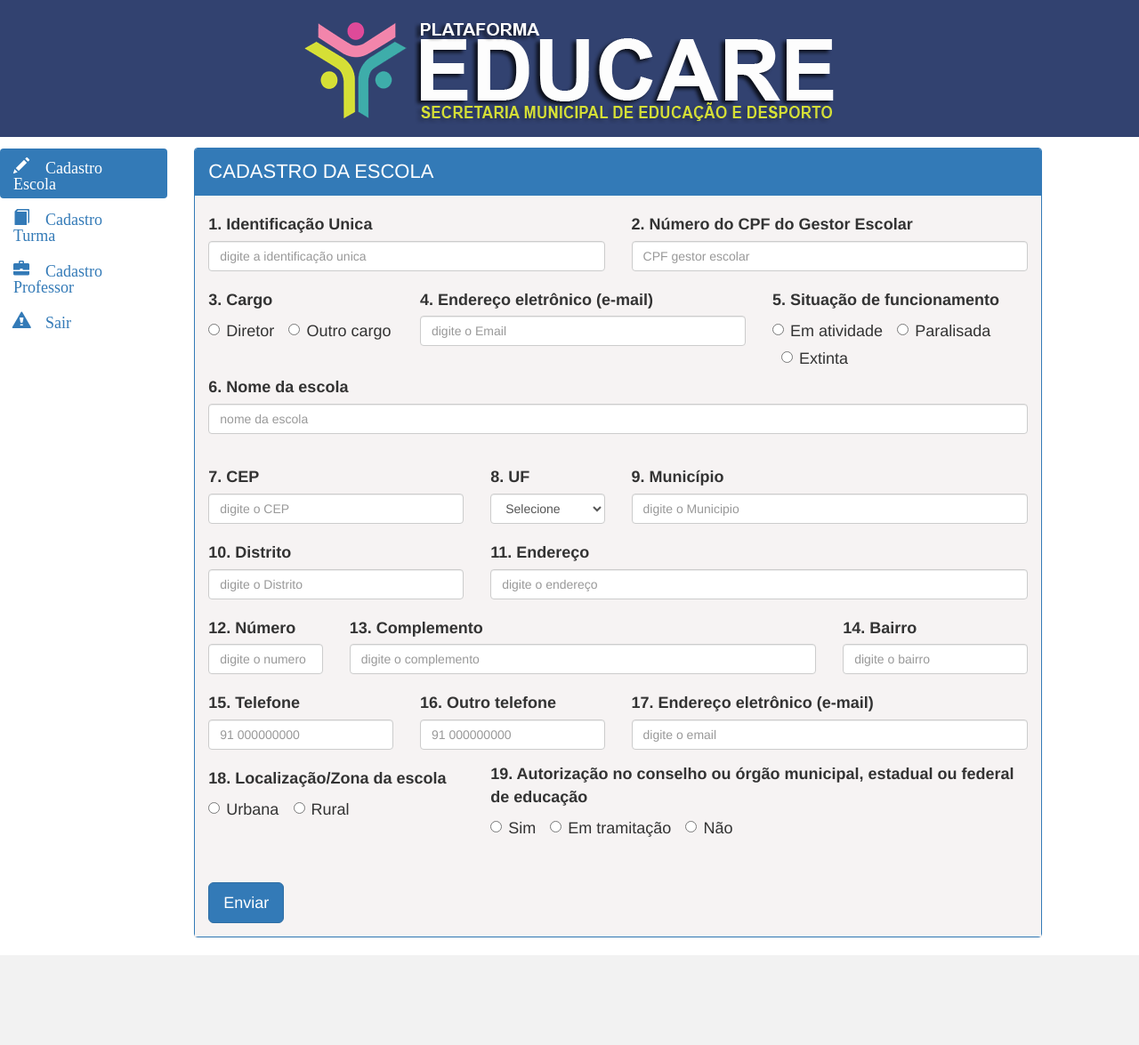
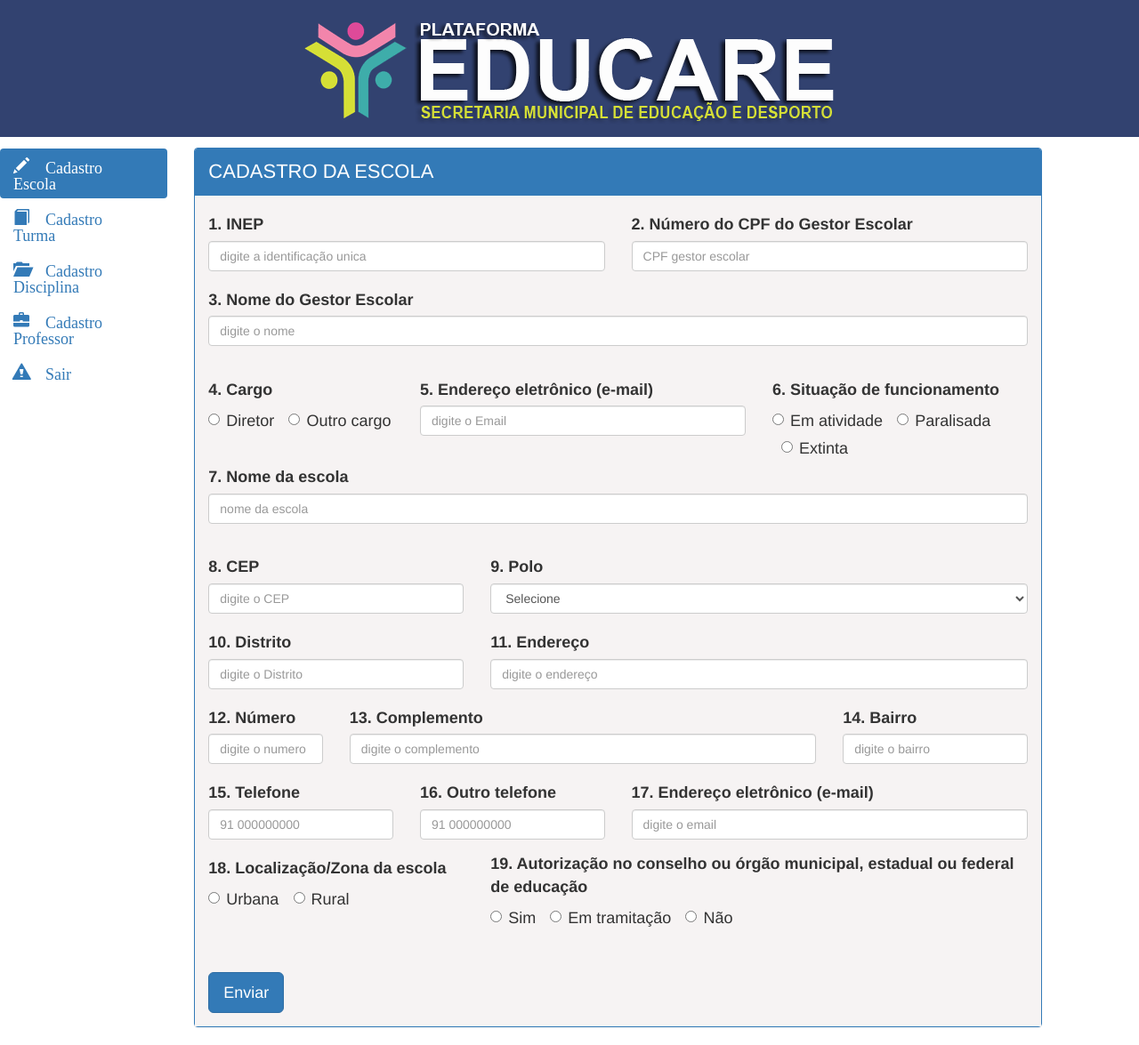
Before and after one commit to Jayce90/educare, a PHP site: page /perfil_semed/index_semed.php in a window 1280 px wide. Shown: the whole page at 89% size. Before the commit the page ends 1074 px from the top, so only its background shows below. Run offline with PHP 8.4, Linux system fonts and the light colour scheme.

Commit message:
## 22 - inclusao cadastro disciplina

```diff
--- a/perfil_semed/index_semed.php
+++ b/perfil_semed/index_semed.php
@@ -29,6 +29,7 @@
                 <ul class="nav nav-pills nav-stacked" id="myTabs">
                     <li class="active"><a class="glyphicon glyphicon-pencil" href="#cad_escola" data-toggle="pill"> Cadastro Escola</a></li>
                     <li><a class="glyphicon glyphicon-book" href="#cad_turma" data-toggle="pill"> Cadastro Turma</a></li>
+                    <li><a class="glyphicon glyphicon-folder-open" href="#cad_disciplina" data-toggle="pill"> Cadastro Disciplina</a></li>
                     <li><a class="glyphicon glyphicon-briefcase" href="#cad_professor" data-toggle="pill"> Cadastro Professor</a></li>
                     <li><a class="glyphicon glyphicon-alert" href="../index.php"> Sair</a></li>
                 </ul>
@@ -50,23 +51,26 @@
                                     <div class="row">
                                         <div class="col-md-6">
                                             <div class="form-group">
-                                                <label for="inputIdEscola">1. Identificação Unica</label>
-                                                <input type="text" name="cad_id_escola" class="form-control" id="inputIdEscola" placeholder="digite a identificação unica" required="" maxlength="" onkeypress="formatar(, this)" onblur="showride()">
+                                                <label for="inputIdEscola">1. INEP</label>
+                                                <input type="text" name="cad_id_escola" class="form-control" id="inputIdEscola" placeholder="digite a identificação unica" required="" maxlength="" onkeypress="return SomenteNumero(event);" onblur="showride()">
                                             </div>
                                         </div>
 
                                         <div class="col-md-6">
                                             <div class="form-group">
                                                 <label for="inputCpfGestorEscola">2. Número do CPF do Gestor Escolar</label>
-                                                <input type="text" name="cad_cpf_gestor_escola" class="form-control" id="inputCpfGestorEscola" placeholder="CPF gestor escolar" required="" maxlength="14" onkeypress="formatar ('###.###.###-##', this)" onblur="showhide()">
+                                                <input type="text" name="cad_cpf_gestor_escola" class="form-control" id="inputCpfGestorEscola" placeholder="CPF gestor escolar" required="" maxlength="14" onkeypress="formatar('###.###.###-##', this); return SomenteNumero(event);" onblur="showhide()">
                                             </div>
                                         </div>
                                     </div>
 
+                                    <label for="inputNomeGestorEscola">3. Nome do Gestor Escolar</label>
+                                    <input type="text" name="cad_nome_gestor_escola" class="form-control" id="inputNomeGestorEscola" placeholder="digite o nome"><br>
+
                                     <div class="row">
                                         <div class="col-md-3">
                                             <div class="form-group">
-                                                <label for="inputCargoGestorEscola">3. Cargo</label><br>
+                                                <label for="inputCargoGestorEscola">4. Cargo</label><br>
 
                                                 <label class="radio-inline">
                                                     <input type="radio" name="cad_cargo_gestor_escola" id="inputCargoGestorEscola" value="diretor"> Diretor
@@ -79,14 +83,14 @@
                                         </div>
                                         <div class="col-md-5">
                                             <div class="form-group">
-                                                <label for="inputEmailGestorEscola">4. Endereço eletrônico (e-mail)</label>
+                                                <label for="inputEmailGestorEscola">5. Endereço eletrônico (e-mail)</label>
                                                 <input type="text" name="cad_email_gestor_escola" class="form-control" id="inputEmailGestorEscola" placeholder="digite o Email">
                                             </div>
                                         </div>
 
                                         <div class="col-md-4">
 
-                                            <label for="inputFuncionamentoEscola">5. Situação de funcionamento</label>
+                                            <label for="inputFuncionamentoEscola">6. Situação de funcionamento</label>
 
                                             <label class="radio-inline">
                                                 <input type="radio" name="cad_funcionamento_escola" id="inputFuncionamentoEscola" value="Em atividade"> Em atividade
@@ -100,60 +104,27 @@
                                         </div>
                                     </div>
 
-                                    <label for="inputNomeEscola">6. Nome da escola</label>
+                                    <label for="inputNomeEscola">7. Nome da escola</label>
                                     <input type="text" name="cad_nome_escola" class="form-control" id="inputNomeEscola" placeholder="nome da escola"><br>
 
                                     <div class="row">
                                         <div class="col-md-4">
                                             <div class="form-group">
-                                                <label for="inputCepEscola">7. CEP</label>
-                                                <input type="text" name="cad_cep_escola" class="form-control" id="inputCepEscola" placeholder="digite o CEP" required="" maxlength="9" onkeypress="formatar('#####-###', this)" onblur="showride()">
+                                                <label for="inputCepEscola">8. CEP</label>
+                                                <input type="text" name="cad_cep_escola" class="form-control" id="inputCepEscola" placeholder="digite o CEP" required="" maxlength="9" onkeypress="formatar('#####-###', this); return SomenteNumero(event);" onblur="showride()">
                                             </div>
                                         </div>
 
-                                        <div class="col-md-2">
+                                        <div class="col-md-8">
                                             <div class="form-group">
-                                                <label for="inputUfEscola">8. UF</label>
+                                                <label for="inputPoloEscola">9. Polo</label>
 
-                                                <select class="form-control" name="cad_uf_escola">
+                                                <select class="form-control" name="cad_polo_escola">
                                                     <option value="">Selecione</option>
-                                                    <option value="AC">AC</option>
-                                                    <option value="AL">AL</option>
-                                                    <option value="AM">AM</option>
-                                                    <option value="AP">AP</option>
-                                                    <option value="BA">BA</option>
-                                                    <option value="CE">CE</option>
-                                                    <option value="DF">DF</option>
-                                                    <option value="ES">ES</option>
-                                                    <option value="GO">GO</option>
-                                                    <option value="MA">MA</option>
-                                                    <option value="MG">MG</option>
-                                                    <option value="MS">MS</option>
-                                                    <option value="MT">MT</option>
-                                                    <option value="PA">PA</option>
-                                                    <option value="PB">PB</option>
-                                                    <option value="PE">PE</option>
-                                                    <option value="PI">PI</option>
-                                                    <option value="PR">PR</option>
-                                                    <option value="RJ">RJ</option>
-                                                    <option value="RN">RN</option>
-                                                    <option value="RS">RS</option>
-                                                    <option value="RO">RO</option>
-                                                    <option value="RR">RR</option>
-                                                    <option value="SC">SC</option>
-                                                    <option value="SE">SE</option>
-                                                    <option value="SP">SP</option>
-                                                    <option value="TO">TO</option>
                                                 </select>
                                             </div>
                                         </div>
 
-                                        <div class="col-md-6">
-                                            <div class="form-group">
-                                                <label for="inputMunicipioEscola">9. Município</label>
-                                                <input type="text" name="cad_municipio_escola" class="form-control" id="inputMunicipioEscola" placeholder="digite o Municipio">
-                                            </div>
-                                        </div>
                                     </div>
 
                                     <div class="row">
@@ -176,7 +147,7 @@
                                         <div class="col-md-2">
                                             <div class="form-group">
                                                 <label for="inputNumeroEscola">12. Número</label>
-                                                <input type="text" name="cad_numero_escola" class="form-control" id="inputNumeroEscola" placeholder="digite o numero">
+                                                <input type="text" name="cad_numero_escola" class="form-control" id="inputNumeroEscola" placeholder="digite o numero" onkeypress="return SomenteNumero(event);">
                                             </div>
                                         </div>
 
@@ -199,14 +170,14 @@
                                         <div class="col-md-3">
                                             <div class="form-group">
                                                 <label for="inputFoneEscola">15. Telefone</label>
-                                                <input type="text" name="cad_fone_escola" class="form-control" id="inputFoneEscola" placeholder="91 000000000" required="" maxlength="12" onkeypress="formatar('## #########', this)" onblur="showhide()">
+                                                <input type="text" name="cad_fone_escola" class="form-control" id="inputFoneEscola" placeholder="91 000000000" required="" maxlength="12" onkeypress="formatar('## #########', this); return SomenteNumero(event);" onblur="showhide()">
                                             </div>
                                         </div>
 
                                         <div class="col-md-3">
                                             <div class="form-group">
                                                 <label for="inputOutroFoneEscola">16. Outro telefone</label>
-                                                <input type="text" name="cad_outro_fone_escola" class="form-control" id="inputOutroFoneEscola" placeholder="91 000000000" required="" maxlength="12" onkeypress="formatar('## #########', this)" onblur="showhide()">
+                                                <input type="text" name="cad_outro_fone_escola" class="form-control" id="inputOutroFoneEscola" placeholder="91 000000000" required="" maxlength="12" onkeypress="formatar('## #########', this); return SomenteNumero(event);" onblur="showhide()">
                                             </div>
                                         </div>
 
@@ -293,13 +264,13 @@
                                         <div class="col-md-4">
                                             <div class="form-group">
                                                 <label for="inputiniciofuncionamento">3. Horário de funcionamento Inicio</label>
-                                                <input type="text" name="cad_horario_turma[]" class="form-control" id="inputiniciofuncionamento" placeholder="00:00" required="" maxlength="5" onkeypress="formatar('##:##', this)" onblur="showhide()">
+                                                <input type="text" name="cad_horario_turma[]" class="form-control" id="inputiniciofuncionamento" placeholder="00:00" required="" maxlength="5" onkeypress="formatar('##:##', this); return SomenteNumero(event);" onblur="showhide()">
                                             </div>
                                         </div>
                                         <div class="col-md-4">
                                             <div class="form-group">
                                                 <label for="inputfinalfuncionamento">3. Horário de funcionamento Fim</label>
-                                                <input type="text" name="cad_horario_turma[]" class="form-control" id="inputfinalfuncionamento" placeholder="00:00" required="" maxlength="5" onkeypress="formatar('##:##', this)" onblur="showhide()">
+                                                <input type="text" name="cad_horario_turma[]" class="form-control" id="inputfinalfuncionamento" placeholder="00:00" required="" maxlength="5" onkeypress="formatar('##:##', this); return SomenteNumero(event);" onblur="showhide()">
                                             </div>
                                         </div>
                                         <div class="col-md-4">
@@ -484,7 +455,103 @@
                                     <button type="submit" class="btn btn-primary btn-lg">Enviar</button>
 
                                 </form>
+                            </div>
+                        </div>
+                    </div>
 
+                    <div class="tab-pane" id="cad_disciplina">
+                        <div class="panel panel-primary">
+                            <div class="panel-heading">CADASTRO DISCIPLINA</div>
+                            <div class="panel-body">
+                                <form action="" method="post">
+
+                                    <div class="row">
+                                        <div class="col-md-4">
+
+                                            <label for="inputNomeDisciplina">1. Nome da disciplina</label>
+                                            <input type="text" name="cad_nome_disciplina" class="form-control" id="inputNomeDisciplina" placeholder="nome da disciplina">
+                                        </div>
+
+                                        <div class="col-md-4">
+
+                                            <label for="inputCargaHorariaDisciplina">2. Carga Horária</label>
+                                            <input type="text" name="cad_carga_horaria_disciplina" class="form-control" id="inputCargaHorariaDisciplina" placeholder="carga horária">
+                                        </div>
+
+                                        <div class="col-md-4">
+
+                                            <label for="inputNivelDisciplina">3. Nivel da disciplina</label><br>
+
+                                            <select class="form-control" name="cad_nivel_disciplina">
+                                                <option value="">Selecione</option>
+                                                <option value="infantil">Educação Infantil</option>
+                                                <option value="Fundamental">Ensino Fundamental</option>
+                                                <option value="Eja">EJA</option>
+                                            </select>
+                                        </div>
+                                    </div><br>
+
+                                    <div class="row">
+                                        <div class="col-md-4">
+
+                                            <label for="inputEtapaDisciplina">4. Etapa da disciplina</label><br>
+
+                                            <select class="form-control" name="cad_etapa_disciplina">
+                                                <option value="">Selecione</option>
+                                                <option value="Creche 2">Creche 2</option>
+                                                <option value="Creche 3">Creche 3</option>
+                                                <option value="preescola 1">Pré - Escola 1</option>
+                                                <option value="preescola 2">Pré - Escola 2</option>
+                                                <option value="1º ano">1º ano</option>
+                                                <option value="2º ano">2º ano</option>
+                                                <option value="3º ano">3º ano</option>
+                                                <option value="4º ano">4º ano</option>
+                                                <option value="5º ano">5º ano</option>
+                                                <option value="6º ano">6º ano</option>
+                                                <option value="7º ano">7º ano</option>
+                                                <option value="8º ano">8º ano</option>
+                                                <option value="9º ano">9º ano</option>
+                                                <option value="fundamentalInicial">EJA - Ensino Fundamental
+                                                    anos iniciais</option>
+                                                <option value="fundamentalFinal">EJA - Ensino Fundamental
+                                                    anos finais</option>
+                                                <option value="fundamentalInicialeFinal">EJA - Ensino Fundamental
+                                                    anos iniciais e anos finais</option>
+                                                <option value="fic">EJA - EJA integrada à Educação
+                                                    Profissional de Nível Fundamental (FIC)</option>
+                                                <option value="urbano">EJA - Ensino Fundamental -
+                                                    Projovem (Urbano)</option>
+                                                <option value="ensinomedio">EJA - Ensino Médio</option>
+                                                <option value="profissionalmedio">EJA integrada à Educação
+                                                    Profissional de Nível Médio</option>
+                                            </select>
+                                        </div>
+
+                                        <div class="col-md-4">
+
+                                            <label for="inputProfessorDisciplina">5. Professor da disciplina</label><br>
+
+                                            <select class="form-control" name="cad_professor_disciplina">
+                                                <option value="">Selecione</option>
+                                            </select>
+                                        </div>
+
+                                        <div class="col-md-4">
+
+                                            <label for="inputTurmaDisciplina">6. Turma da disciplina</label><br>
+
+                                            <select class="form-control" name="cad_turma_disciplina">
+                                                <option value="">Selecione</option>
+                                            </select>
+                                        </div>
+                                    </div><br>
+
+                                    <label for="inputDescricaoDisciplina">7. Descrição da disciplina</label><br>
+                                    <textarea class="form-control" rows="6"></textarea><br>
+
+
+                                    <button type="submit" class="btn btn-primary btn-lg">Enviar</button>
+                                </form>
 
                             </div>
                         </div>
```
